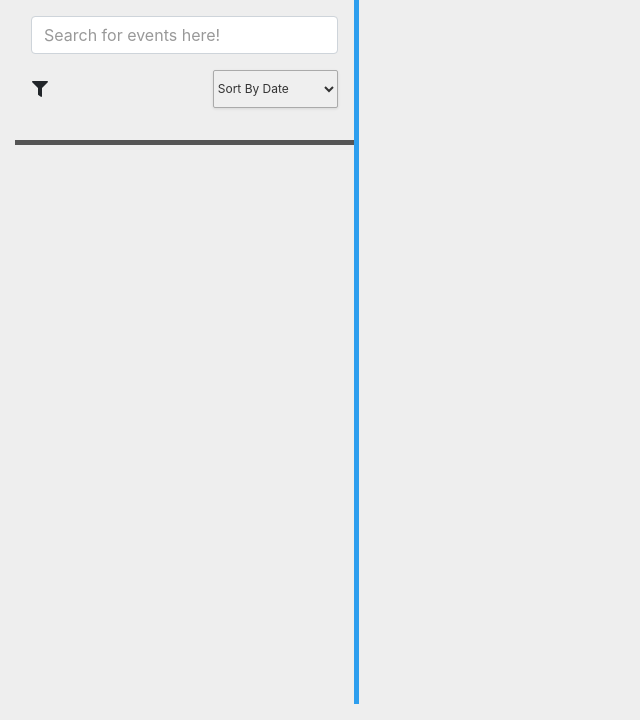
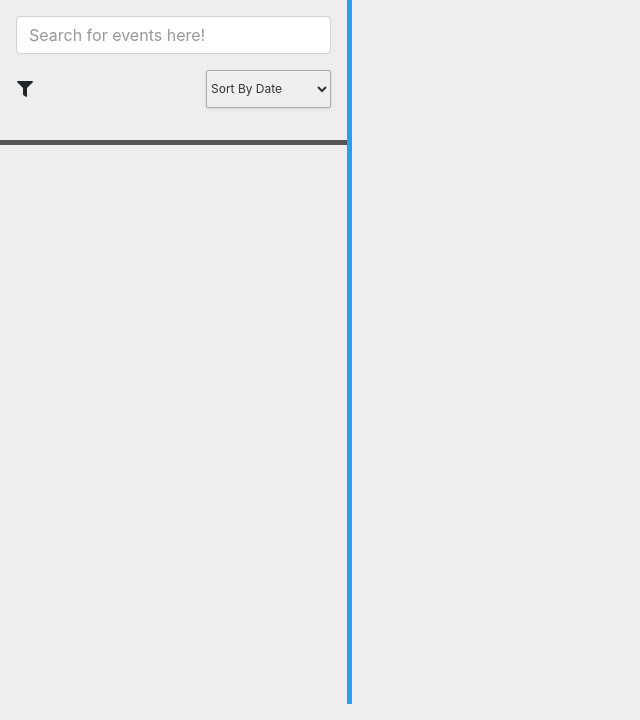
Before and after one commit to JackNeus/lampPost, a Flask app: page /browse in a window 1280 px wide. Shown: the part 80-800 px from the top of the page, without its empty margins (0-640 px from the left). Run offline with Flask 2, Linux system fonts and the light colour scheme; style sheets or scripts are compiled from the project's sources; parts of the project's set-up code (start-up, migrations or seed data) failed here and were passed over; some libraries are stand-ins or nearby versions.

Commit message:
Removed padding from site container.

```diff
--- a/app/static/css/base.css
+++ b/app/static/css/base.css
@@ -30,6 +30,10 @@ html #bigRow, body #bigRow {
   padding-left: 0vw;
   padding-right: 0vw;
   margin-bottom: 2vh; }
+
+.container-fluid {
+  padding-left: 0 !important;
+  padding-right: 0 !important; }
 
 .danger-button {
   color: #dc3545; }
@@ -127,7 +131,6 @@ html #bigRow, body #bigRow {
   flex-grow: 1000;
   min-height: 10vh;
   border-right: 4px solid #2d9eee;
-  border-left: 4px solid #2d9eee;
   border-top: 2px solid #2d9eee;
   border-bottom: 2px solid #2d9eee;
   cursor: pointer;
--- a/app/static/css/scss/base.scss
+++ b/app/static/css/scss/base.scss
@@ -65,6 +65,11 @@ html, body {
 		padding-right: 0vw;
 		margin-bottom: 2vh;
 	}
+}
+
+.container-fluid {
+	padding-left: 0 !important;
+	padding-right: 0 !important;
 }
 
 .danger-button {
@@ -190,7 +195,7 @@ html, body {
 	flex-grow: 1000;
  	min-height: 10vh;
  	border-right: 4px solid $primary-color;
-	border-left: 4px solid $primary-color;
+	// border-left: 4px solid $primary-color;
 	border-top: 2px solid $primary-color;
 	border-bottom: 2px solid $primary-color;
 	cursor: pointer;
```
